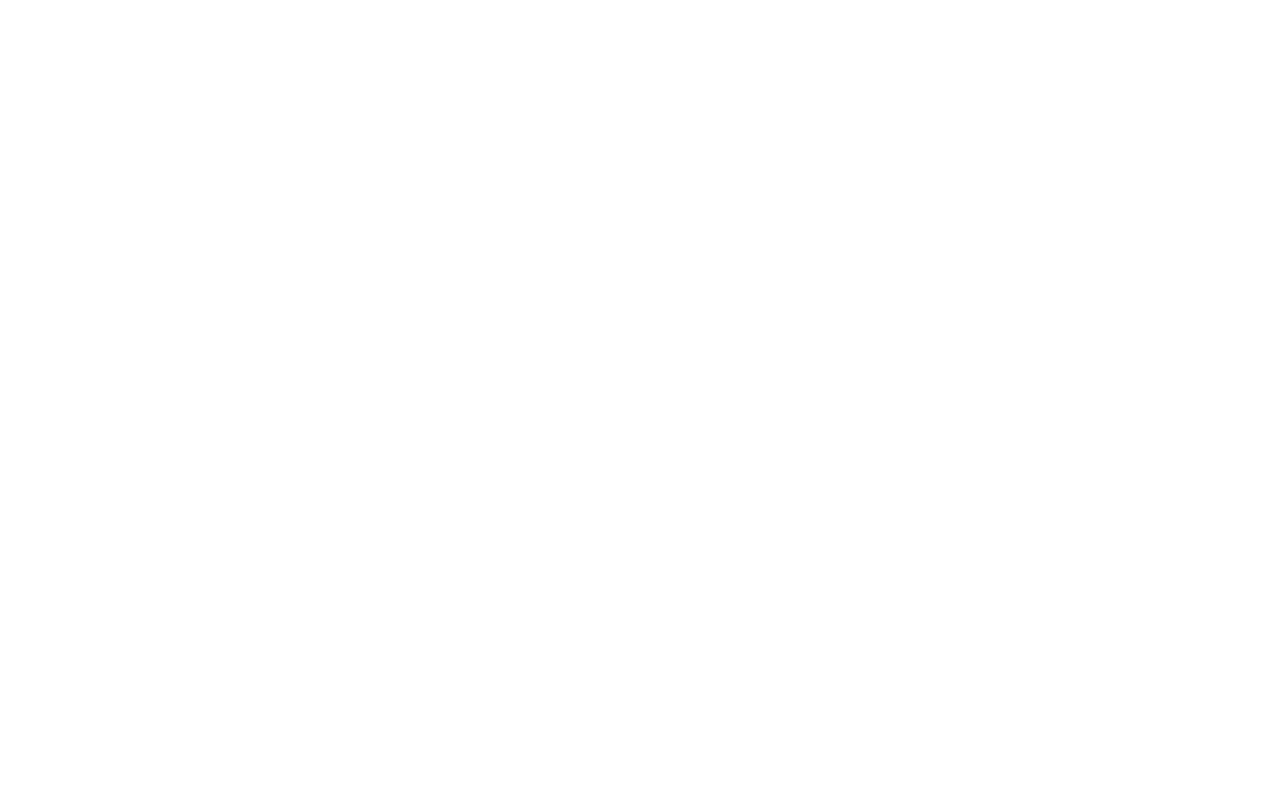
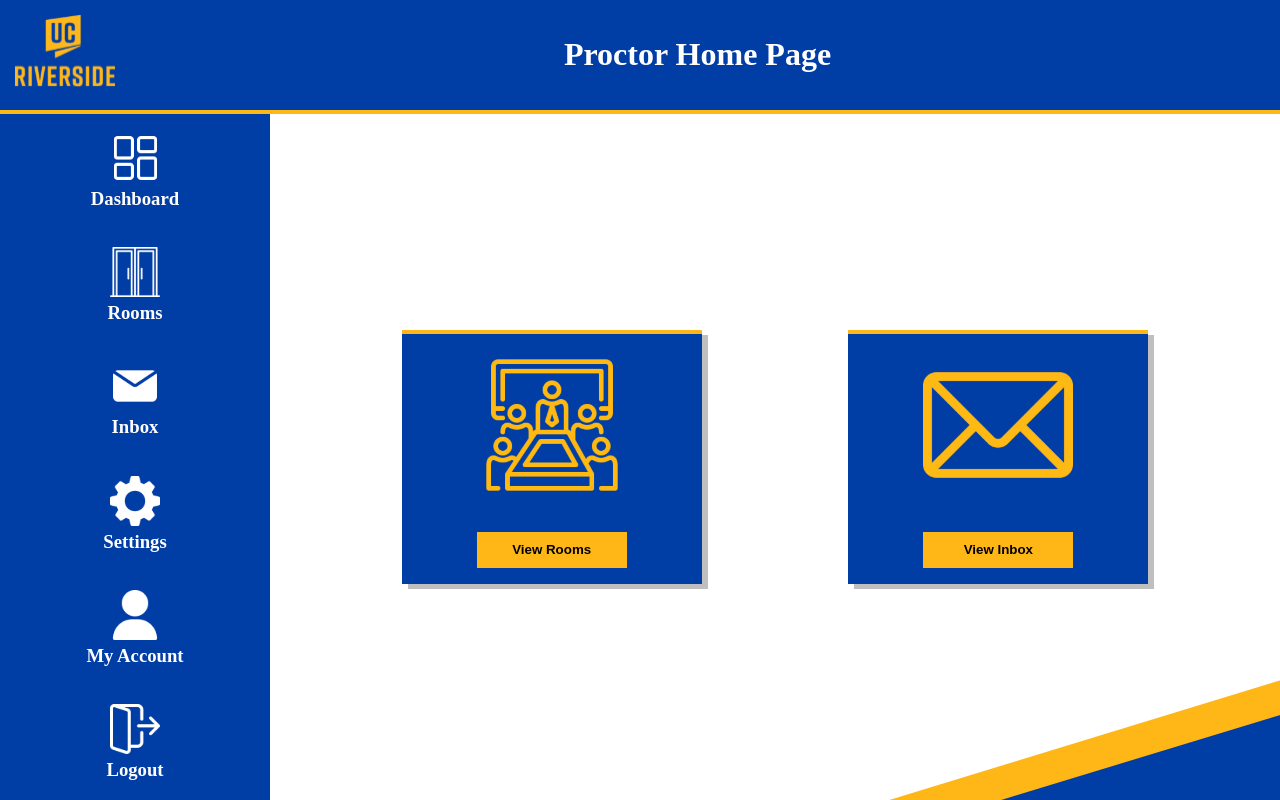
Before and after one commit to kninja99/UCR-Testing-Center-Application, a Vue app in the folder frontend/: page /proctor in a window 1280 px wide. Built offline with nearby package versions, Linux system fonts and the light colour scheme.

Commit message:
Added a proctor home page

```diff
--- a/frontend/src/router/index.js
+++ b/frontend/src/router/index.js
@@ -4,6 +4,7 @@
 import Admin from '../views/Admin.vue';
 import AdminRoomSelect from '../views/AdminRoomSelect.vue';
 import AdminInbox from '../views/AdminInbox.vue';
+import Proctor from '../views/Proctor.vue';
 
 Vue.use(VueRouter);
 
@@ -42,6 +43,11 @@
     name: 'Admin-Inbox',
     component: AdminInbox,
   },
+  {
+    path: '/proctor',
+    name: 'Proctor',
+    component: Proctor,
+  },
 ];
 
 const router = new VueRouter({
--- /dev/null
+++ b/frontend/src/views/Proctor.vue
@@ -0,0 +1,36 @@
+<script>
+import Card from "../components/Card.vue"
+import NavBar from "../components/NavBar.vue"
+import CornerStyle from "../components/CornerStyle.vue"
+import Header from "../components/Header.vue";
+import NavBtn from "../components/NavBtn.vue";
+export default {
+    components: {
+        Card, NavBar, Header, CornerStyle, NavBtn
+    }
+}
+</script>
+
+
+
+<template>
+    <div class="admin-home">
+        <Header title="Proctor Home Page"/>
+        <NavBtn/>
+
+        <!-- nav-elements is an array of objects that map nav elements -->
+        <!-- object {title:Sting , img:String , route:String} -->
+        <NavBar :nav-elements="[
+        { title: 'Dashboard', img: 'dashBoard-icon.svg', route: '/proctor' },
+        { title: 'Rooms', img: 'roomNav-icon.svg', route: 'proctor/rooms' },
+        { title: 'Inbox', img: 'mailNav-icon.svg', route: 'proctor/inbox' },
+        { title: 'Settings', img: 'settings-icon.svg', route: 'proctor/settings' },
+        { title: 'My Account', img: 'profile-icon.svg', route: 'proctor/account' },
+        { title: 'Logout', img: 'logout-icon.svg', route: '/login' }]" />
+        <div class="card-container">
+            <Card img-name="room-icon.svg" button-header="View Rooms" route="proctor/rooms" />
+            <Card img-name="email-icon.svg" button-header="View Inbox" route="proctor/inbox" />
+        </div>
+        <CornerStyle />
+    </div>
+</template>
```
